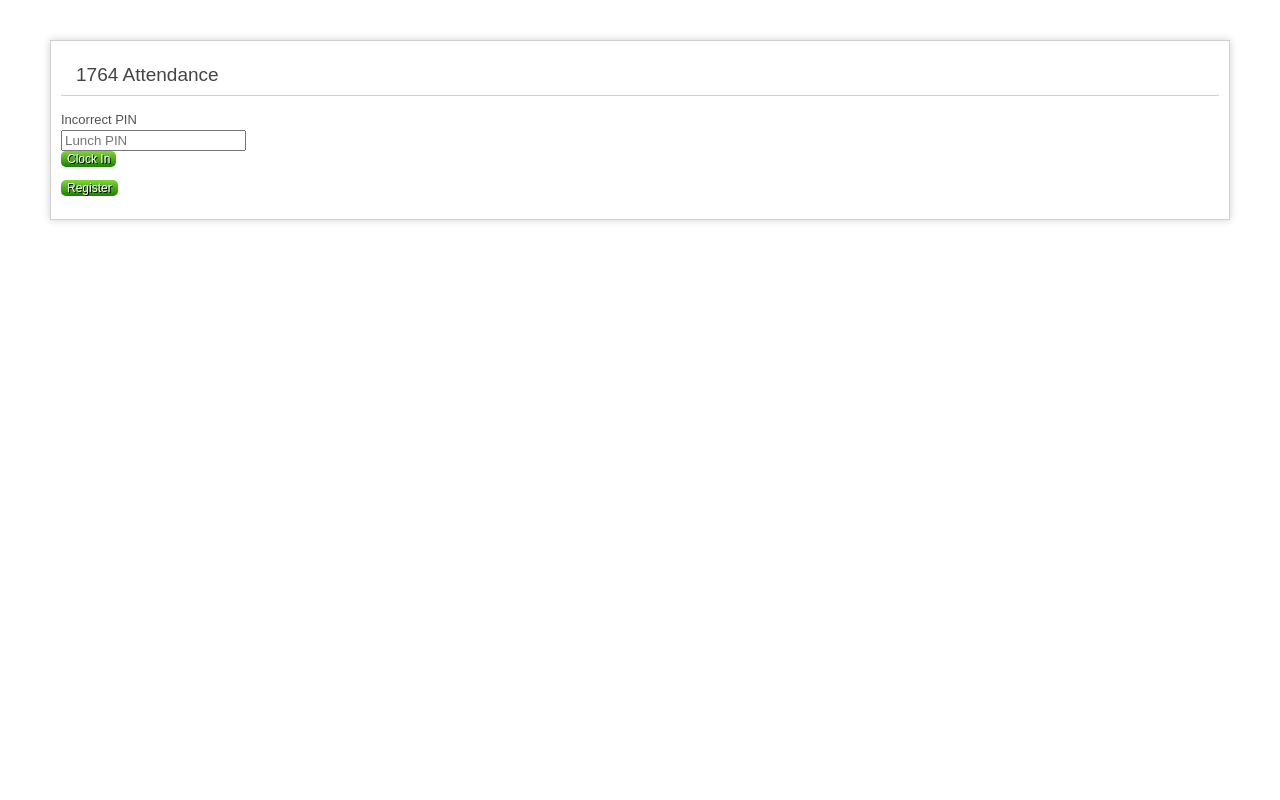
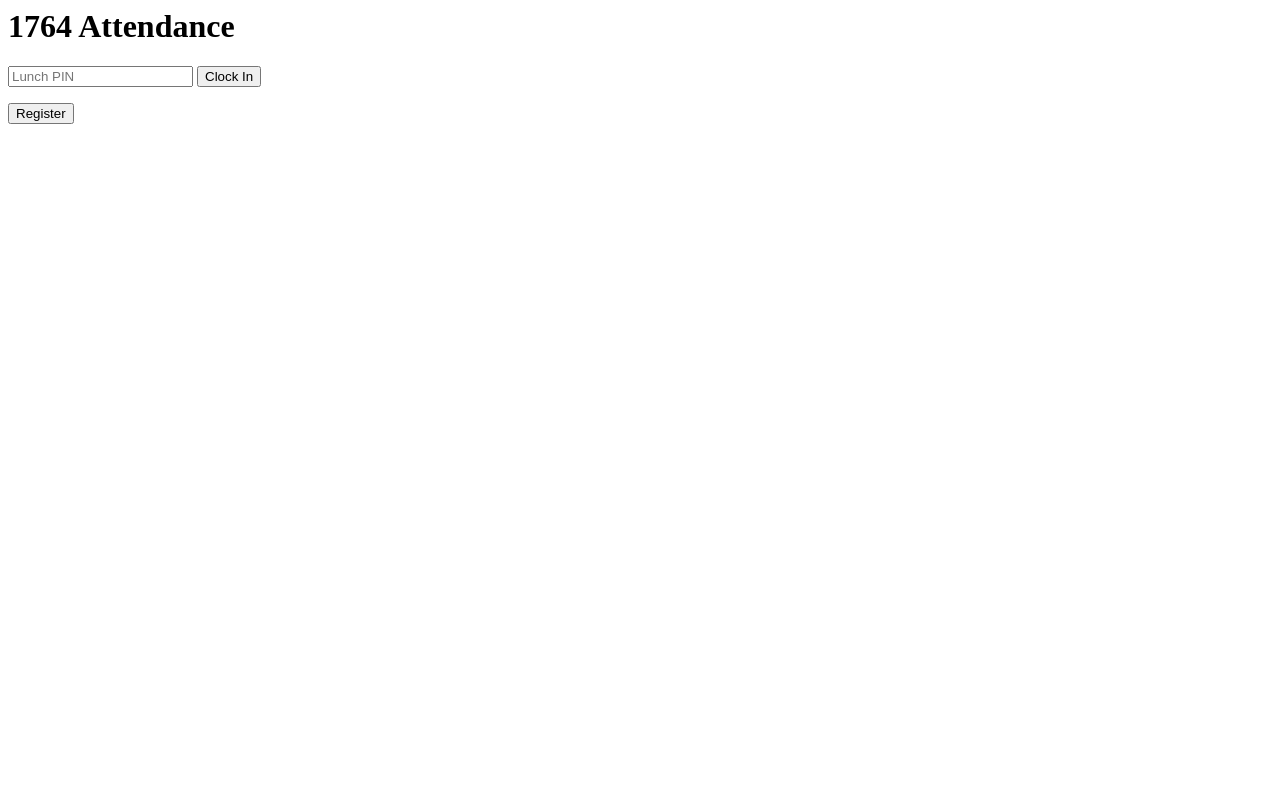
Before and after one commit to Assorted--Nuggets/robotics-attendance, a CodeIgniter app: page /database/index.php/users/clock_in in a window 1280 px wide. Run offline with CodeIgniter, Linux system fonts and the light colour scheme; data that the repository does not hold is empty.

Commit message:
fixed structure

```diff
--- a/application/controllers/Users.php
+++ b/application/controllers/Users.php
@@ -9,25 +9,44 @@
 
     public function index()
     {
-      $this->load->helper('form');
-      $this->load->view('clockin_helper');
+      $this->clock_in();
     }
     public function clock_in()
     {
+      $trans_data;
+      $view_data = array
+      (
+        'first_flag' => TRUE
+      );
+      $trans_data['view_data'] = $view_data;
+
+      $this->load->helper('form');
+      $this->load->view('clockin_helper', $trans_data);
+    }
+
+    public function auth_clock()
+    {
+      $encapsulator;
       $password = $this->input->post('clock_password');
       $this->load->helper('form');
-      $this->load->view('clockin_helper');
-      echo "<div id='clockin'>";
-      echo "<h1>1764 Attendance</h1>";
-      if($this->database->user_exists($password))
+      $view_data = array();
+      $data = array
+      (
+        'first_name' => $this->database->get_name($password),
+        'isclockin' => $this->database->is_clock_in($this->database->get_id($password)),
+        'exists' => $this->database->user_exists($password),
+        'first_flag' => FALSE
+      );
+
+      if($data['exists'] == TRUE)
       {
-        $this->database->authenticate_clock($password);
-        $this->database->is_clock_in($this->database->get_id($password));
+        $view_data = $this->database->authenticate_clock($password);
+        $view_data['exists'] = $data['exists'];
+        $view_data['first_flag'] = $data['first_flag'];
       }
-      else
-      {
-        echo "Incorrect PIN";
-      }
+      echo $view_data['return_total_time'];
+      $encapsulator['view_data'] = $view_data;
+      $this->load->view('clockin_helper', $encapsulator);
     }
 
     public function create_user()
--- a/application/models/Database.php
+++ b/application/models/Database.php
@@ -138,6 +138,11 @@
       $query3 = $this->db->get_where('clocks', array('user_id' => $id));
       $clock_array = $query3->result_array();
       $size = count($clock_array);
+
+      $return_temp_time = "";
+      $return_total_time = "";
+      $return_forgot = FALSE;
+      $return_first = FALSE;
       if($size == 0)
       {
         $data = array(
@@ -146,10 +151,8 @@
           'time_stamp' => date('Y-m-d H:i:s'),
           'clock_in' => TRUE
         );
+        $return_first = TRUE;
         $this->db->insert('clocks', $data);
-        echo $this->get_name($pin_number);
-        echo " Has signed in for the first time <br>";
-        echo "Welcome to the Team!";
         return;
       }
       $result = $clock_array[$size-1];
@@ -170,22 +173,16 @@
 
         $time_a = strtotime($result['time_stamp']);
         $time_b = strtotime(date('Y-m-d H:i:s'));
-        echo $this->get_name($pin_number);
         //echo $difference->format('%i')/60;
-        echo " has signed out<br>";
-        echo "<br>";
         if(abs($time_b-$time_a)/60/60 > 16)
         {
-          echo "You forgot to sign out<br>";
-          echo "You will not be credited<br>";
-          echo "You have been automatically signed in";
+          $return_forgot = TRUE;
           $data['clock_in'] = TRUE;
           $this->db->insert('clocks', $data);
           return;
         }
-        echo "Time: ";
         //Display how long the user has been signed in
-        echo $current->diff($time)->format('%H hours %i minutes %s seconds');
+	$return_temp_time=$current->diff($time)->format('%H hours %i minutes %s seconds');
         $totalTime = new DateTime("0-0-0 0:0:0");
         for($i = 1; $i < $size; ++$i)
         {
@@ -200,15 +197,20 @@
           }
         }
         $totalTime->add($current->diff($time));
-        echo "<br>Total Time: ";
-        echo $totalTime->format('H:i:s');
+
+        $return_total_time = $totalTime->format('H:i:s');
       }
-      else
-      {
-        echo $this->get_name($pin_number);
-        echo " has signed in<br>";
-      }
+
+      $return_data = array(
+        'clock_in' => $this->is_clock_in($id),
+        'total' => $return_total_time,
+        'temp' => $return_temp_time,
+        'is_forgot' => $return_forgot,
+        'is_first' => $return_first,
+        'first_name' => $this->get_name($pin_number)
+      );
       $this->db->insert('clocks', $data);
+      return $return_data;
     }
 
     public function is_admin($pin_number)
--- a/application/views/clockin_helper.php
+++ b/application/views/clockin_helper.php
@@ -1,96 +1,17 @@
 <head>
   <style type="text/css">
 
-
-	::selection { background-color: #E13300; color: white; }
-	::-moz-selection { background-color: #E13300; color: white; }
-
-	body {
-		background-color: #fff;
-		margin: 40px;
-		font: 13px/20px normal Helvetica, Arial, sans-serif;
-		color: #4F5155;
-	}
-
-        .btn {
-  background: #7ed934;
-  background-image: -webkit-linear-gradient(top, #7ed934, #1a8000);
-  background-image: -moz-linear-gradient(top, #7ed934, #1a8000);
-  background-image: -ms-linear-gradient(top, #7ed934, #1a8000);
-  background-image: -o-linear-gradient(top, #7ed934, #1a8000);
-  background-image: linear-gradient(to bottom, #7ed934, #1a8000);
-  -webkit-border-radius: 5;
-  -moz-border-radius: 5;
-  border-width:0px;
-  border-radius: 5px;
-  text-shadow: 1px 1px 0px #000000;
-  font-family: Arial;
-  color: #ffffff;
-  font-size: 12px;
-  text-decoration: none;
-}
-
-.btn:hover {
-  background: #1a8000;
-  background-image: -webkit-linear-gradient(top, #1a8000, #7ed934);
-  background-image: -moz-linear-gradient(top, #1a8000, #7ed934);
-  background-image: -ms-linear-gradient(top, #1a8000, #7ed934);
-  background-image: -o-linear-gradient(top, #1a8000, #7ed934);
-  background-image: linear-gradient(to bottom, #1a8000, #7ed934);
-  text-decoration: none;
-}
-
-	a {
-		color: #003399;
-		background-color: transparent;
-		font-weight: normal;
-	}
-
-	h1 {
-		color: #444;
-		background-color: transparent;
-		border-bottom: 1px solid #D0D0D0;
-		font-size: 19px;
-		font-weight: normal;
-		margin: 0 0 14px 0;
-		padding: 14px 15px 10px 15px;
-	}
-
-	code {
-		font-family: Consolas, Monaco, Courier New, Courier, monospace;
-		font-size: 12px;
-		background-color: #f9f9f9;
-		border: 1px solid #D0D0D0;
-		color: #002166;
-		display: block;
-		margin: 14px 0 14px 0;
-		padding: 12px 10px 12px 10px;
-	}
-
-	#body {
-		margin: 0 15px 0 15px;
-	}
-
-	p.footer {
-		text-align: right;
-		font-size: 11px;
-		border-top: 1px solid #D0D0D0;
-		line-height: 32px;
-		padding: 0 10px 0 10px;
-		margin: 20px 0 0 0;
-	}
-
-	#clockin {
-		margin: 10px;
-                padding: 10px;
-		border: 1px solid #D0D0D0;
-		box-shadow: 0 0 8px #D0D0D0;
-	}
-
   </style>
 </head>
+
+<h1>1764 Attendance</h1>
+
 <?php
-    echo form_open('users/clock_in','');
+    if(!$view_data['first_flag'])
+    {
+      echo $view_data['first_name'];
+    }
+    echo form_open('users/auth_clock','');
     $data = array(
         'name' => 'clock_password',
         'id' => 'clock_password',
@@ -98,7 +19,6 @@
         'placeholder' => 'Lunch PIN'
         );
     echo form_input($data,'','');
-    echo "<br>";
     echo "<button type='submit' class ='btn'>Clock In</button>";
     echo form_close();
 
@@ -106,5 +26,4 @@
     echo form_open('users/create_user','');
     echo "<button type = 'submit' class = 'btn'>Register</button";
     echo form_close();
-    echo "</div>";
 ?>
```
Also changed, not shown: 2 other files.
